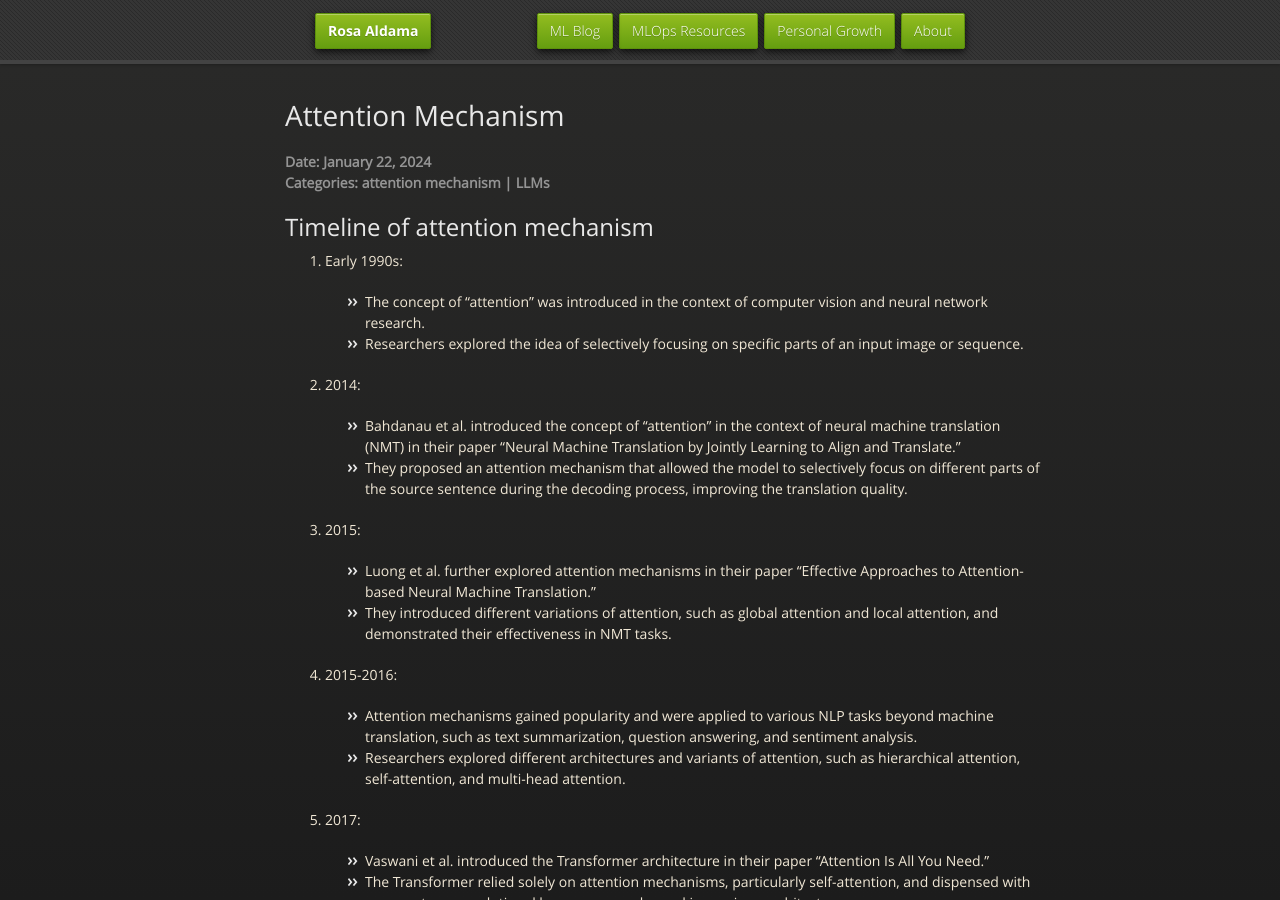
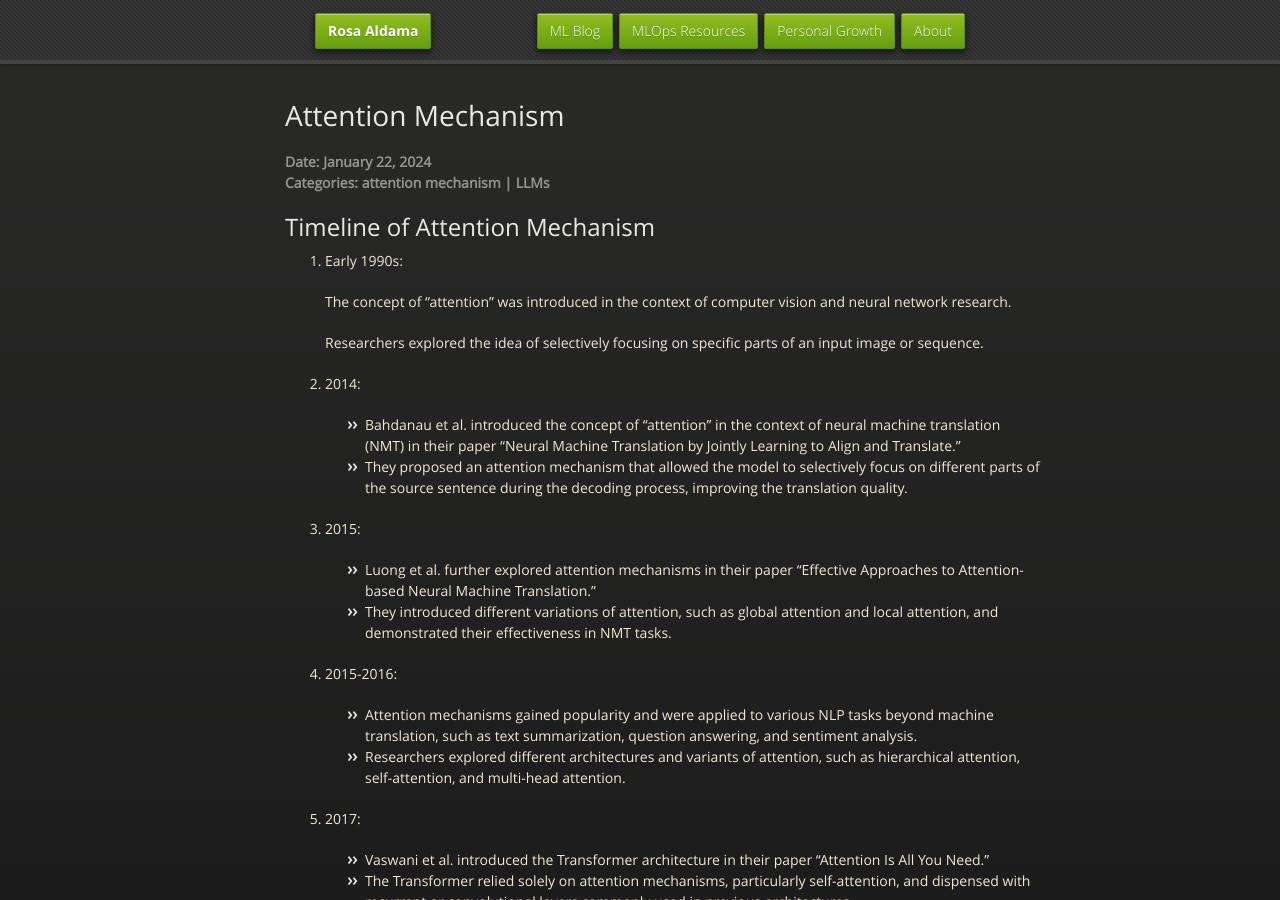
Before and after one commit to rosaaldama278/tingaldama, a Jekyll site: the page built from _posts/2024-01-22-Attention-Is-All-You-need.md, in a window 1280 px wide and 900 px high. Built offline with Jekyll 4.4.1, drawn with Linux system fonts in a browser that asks for light colours.

```diff
--- a/_posts/2024-01-22-Attention-Is-All-You-need.md
+++ b/_posts/2024-01-22-Attention-Is-All-You-need.md
@@ -6,12 +6,13 @@ categories:
    - attention mechanism
    - LLMs
 ---
-## Timeline of attention mechanism
+## Timeline of Attention Mechanism
 
 1. Early 1990s:
 
-   - The concept of "attention" was introduced in the context of computer vision and neural network research.
-   - Researchers explored the idea of selectively focusing on specific parts of an input image or sequence.
+   The concept of "attention" was introduced in the context of computer vision and neural network research.
+
+   Researchers explored the idea of selectively focusing on specific parts of an input image or sequence.
 2. 2014:
 
    - Bahdanau et al. introduced the concept of "attention" in the context of neural machine translation (NMT) in their paper "Neural Machine Translation by Jointly Learning to Align and Translate."
```
Also changed, not shown: personal-growth.md (+1 -0 lines).
